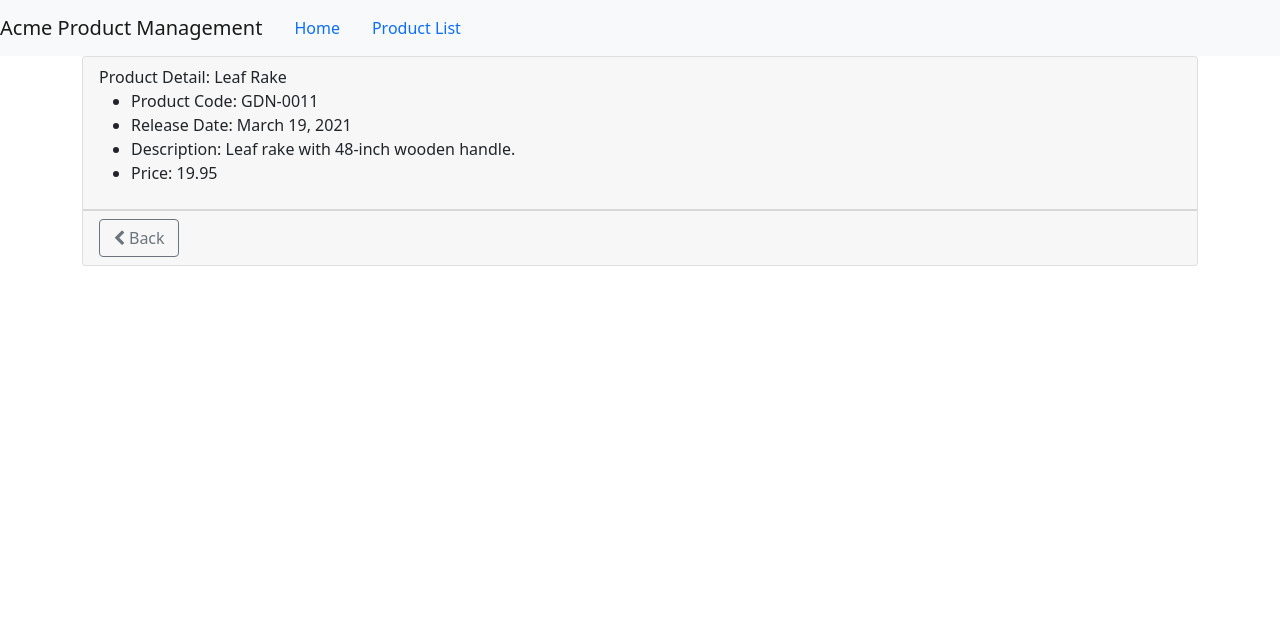
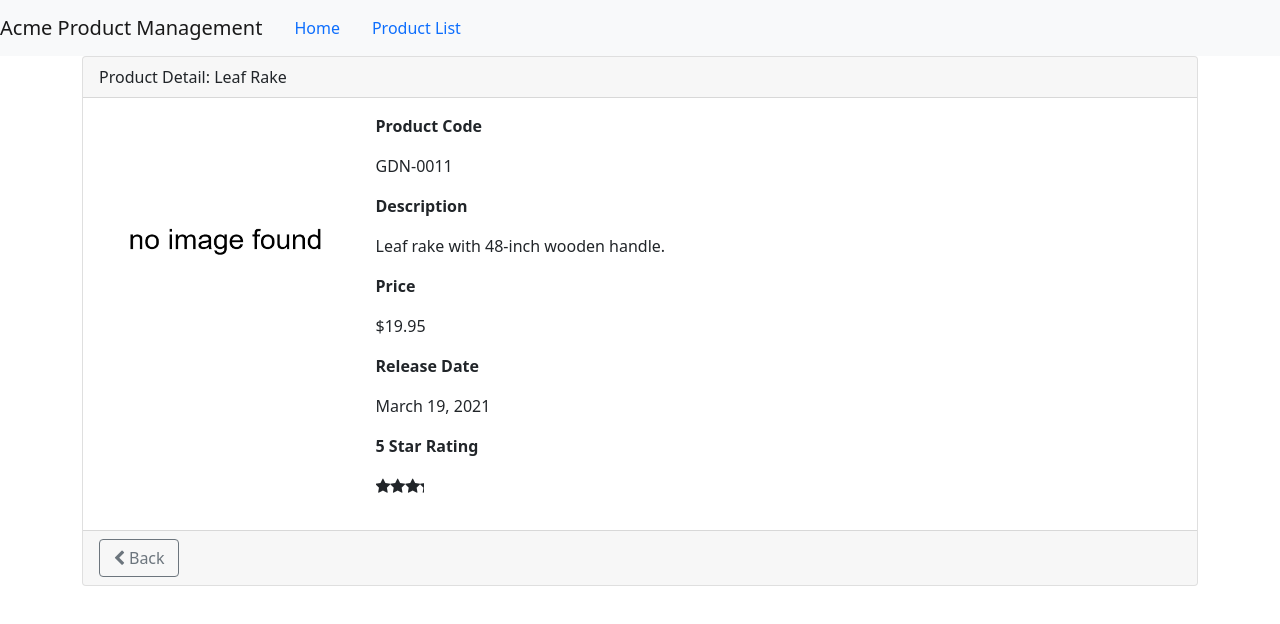
Before and after one commit to ftijan/ng-getting-started, an Angular app: page /products/1 in a window 1280 px wide. Shown: the top 624 px of the page. Built offline with nearby package versions, Linux system fonts and the light colour scheme.

Commit message:
cleanup and enhancements

```diff
--- a/src/api/products/products.json
+++ b/src/api/products/products.json
@@ -7,7 +7,8 @@
     "description": "Leaf rake with 48-inch wooden handle.",
     "price": 19.95,
     "starRating": 3.2,
-    "imageUrl": "assets/images/placeholder_bg.png"
+    "imageUrl": "assets/images/placeholder_lg.png",
+    "imageThumbnailUrl": "assets/images/placeholder_sm.png"
   },
   {
     "productId": 2,
@@ -17,7 +18,8 @@
     "description": "15 gallon capacity rolling garden cart",
     "price": 32.99,
     "starRating": 4.2,
-    "imageUrl": "assets/images/placeholder_bg.png"
+    "imageUrl": "assets/images/placeholder_lg.png",
+    "imageThumbnailUrl": "assets/images/placeholder_sm.png"
   },
   {
     "productId": 5,
@@ -27,7 +29,8 @@
     "description": "Curved claw steel hammer",
     "price": 8.9,
     "starRating": 4.8,
-    "imageUrl": "assets/images/placeholder_bg.png"
+    "imageUrl": "assets/images/placeholder_lg.png",
+    "imageThumbnailUrl": "assets/images/placeholder_sm.png"
   },
   {
     "productId": 8,
@@ -37,7 +40,8 @@
     "description": "15-inch steel blade hand saw",
     "price": 11.55,
     "starRating": 3.7,
-    "imageUrl": "assets/images/placeholder_bg.png"
+    "imageUrl": "assets/images/placeholder_lg.png",
+    "imageThumbnailUrl": "assets/images/placeholder_sm.png"
   },
   {
     "productId": 10,
@@ -47,6 +51,7 @@
     "description": "Standard two-button video game controller",
     "price": 35.95,
     "starRating": 4.6,
-    "imageUrl": "assets/images/placeholder_bg.png"
+    "imageUrl": "assets/images/placeholder_lg.png",
+    "imageThumbnailUrl": "assets/images/placeholder_sm.png"
   }
 ]
--- a/src/app/products/product-detail/product-detail.component.html
+++ b/src/app/products/product-detail/product-detail.component.html
@@ -1,13 +1,28 @@
 <div class="card">
     <div class="card-header" *ngIf="product">
         {{pageTitle + ': ' + product?.productName}}
-        <div>
-            <ul>
-                <li>Product Code: {{product.productCode}}</li>
-                <li>Release Date: {{product.releaseDate}}</li>
-                <li>Description: {{product.description}}</li>
-                <li>Price: {{product.price}}</li>
-            </ul>
+
+    </div>
+    <div class="card-body" *ngIf="product">
+        <div class="row">
+            <div class="col-md-3">
+                <img class="img-fluid" [src]="product.imageUrl"
+                    [title]="product.productName"
+                />
+            </div>
+            <div class="col-md-9">
+                <p><strong>Product Code</strong></p>
+                <p>{{product.productCode}}</p>
+                <p><strong>Description</strong></p>
+                <p>{{product.description}}</p>
+                <p><strong>Price</strong></p>
+                <p>{{product.price | currency:"USD":"symbol":"1.2-2"}}</p>
+                <p><strong>Release Date</strong></p>
+                <p>{{product.releaseDate}}</p>
+                <p><strong>5 Star Rating</strong></p>
+                <p><pm-star [rating]="product.starRating"></pm-star>
+                </p>
+            </div>
         </div>
     </div>
     <div class="card-footer">
--- a/src/app/products/product-list/product-list.component.html
+++ b/src/app/products/product-list/product-list.component.html
@@ -36,7 +36,7 @@
                     <tr *ngFor="let product of filteredProducts">
                         <td>
                          <img *ngIf="showImage"
-                            [src]="product.imageUrl"
+                            [src]="product.imageThumbnailUrl"
                             [title]="product.productName"
                             [style.width.px]="imageWidth"
                             [style.margin.px]="imageMargin"
--- a/src/app/products/product.service.ts
+++ b/src/app/products/product.service.ts
@@ -14,9 +14,14 @@ export class ProductService {
 
   getProducts(): Observable<Product[]> {
     return this.http.get<Product[]>(this.productUrl).pipe(
-      tap(data => console.log("All: ", JSON.stringify(data))),
+      tap(this.debugData),
       catchError(this.handleError)
     );
+  }
+
+  debugData(data: Product[]) {
+    // Uncomment to debug:
+    //console.log("getProducts: ", JSON.stringify(data));
   }
 
   getProduct(id: number): Observable<Product> {
--- a/src/app/products/product.ts
+++ b/src/app/products/product.ts
@@ -6,5 +6,6 @@ export interface Product {
     description: string,
     price: number
     starRating: number
-    imageUrl: string
+    imageUrl: string,
+    imageThumbnailUrl: string
 }
```
Also changed, not shown: src/assets/images/placeholder_lg.png (renamed from src/assets/images/placeholder_bg.png).
